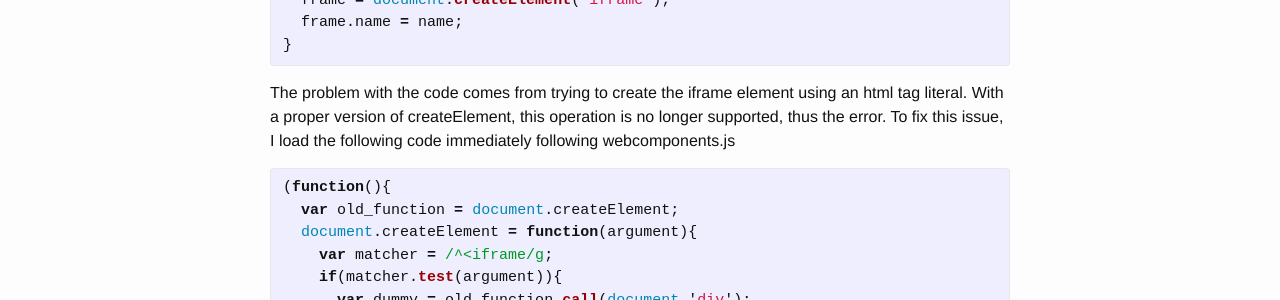
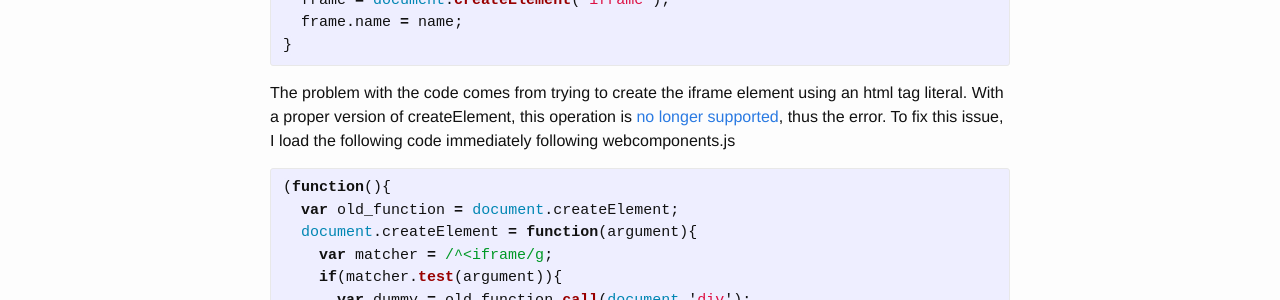
Before and after one commit to johnnyiller/johnnyiller.github.io, a Jekyll site: the page built from _posts/2015-3-7-fb-init-webcomponentsjs-ie11-InvalidCharacterError.markdown, in a window 1280 px wide. Shown: the part 866-1166 px from the top of the page. Built offline with Jekyll 4.4.1, drawn with Linux system fonts in a browser that asks for light colours; comment, search, counter and statistics services are not loaded; some of the changed lines change nothing that is shown.

Commit message:
adding more links

```diff
--- a/_posts/2015-3-7-fb-init-webcomponentsjs-ie11-InvalidCharacterError.markdown
+++ b/_posts/2015-3-7-fb-init-webcomponentsjs-ie11-InvalidCharacterError.markdown
@@ -30,7 +30,7 @@ if (hasNamePropertyBug()) {
 }
 {% endhighlight %}
 
-The problem with the code comes from trying to create the iframe element using an html tag literal.  With a proper version of createElement, this operation is no longer supported, thus the error.  To fix this issue, I load the following code immediately following webcomponents.js
+The problem with the code comes from trying to create the iframe element using an html tag literal.  With a proper version of createElement, this operation is [no longer supported](http://www.w3schools.com/jsref/met_document_createelement.asp), thus the error.  To fix this issue, I load the following code immediately following webcomponents.js
 
 {% highlight javascript %}
 
```
